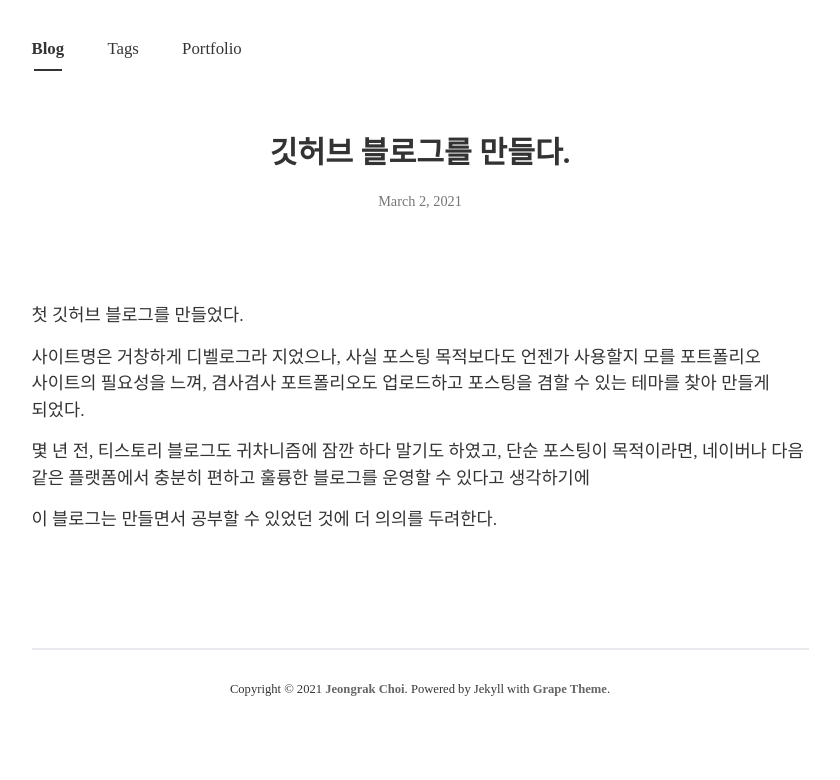
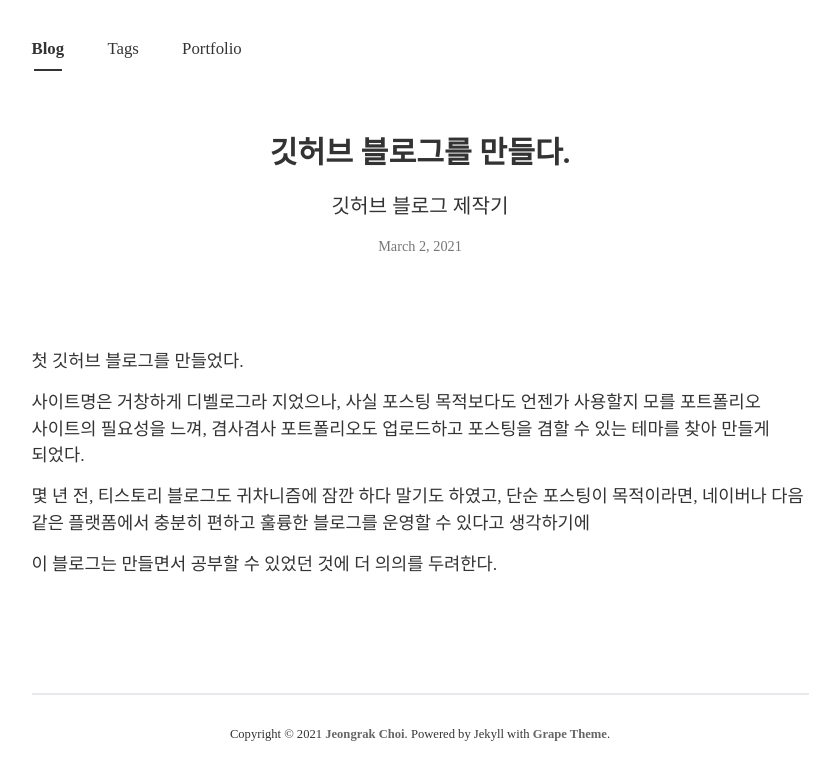
Before and after one commit to JeongrakChoi/JeongrakChoi.github.io, a Jekyll site: the page built from _posts/2021-03-02-intro.md, in a window 1280 px wide. Shown: the top 780 px of the page, without its empty margins (220-1060 px from the left). Built offline with Jekyll 4.4.1, drawn with Linux system fonts in a browser that asks for light colours; nearby versions of some CDN libraries; some web fonts are replaced; comment, search, counter and statistics services are not loaded.

Commit message:
Update 2021-03-02-intro.md

```diff
--- a/_posts/2021-03-02-intro.md
+++ b/_posts/2021-03-02-intro.md
@@ -1,7 +1,7 @@
 ---
 layout: post
 title: 깃허브 블로그를 만들다.
-subtitle :
+subtitle : 깃허브 블로그 제작기
 tags: [Git, Github, Blog]
 author: Jeongrak Choi
 comments : true
```
